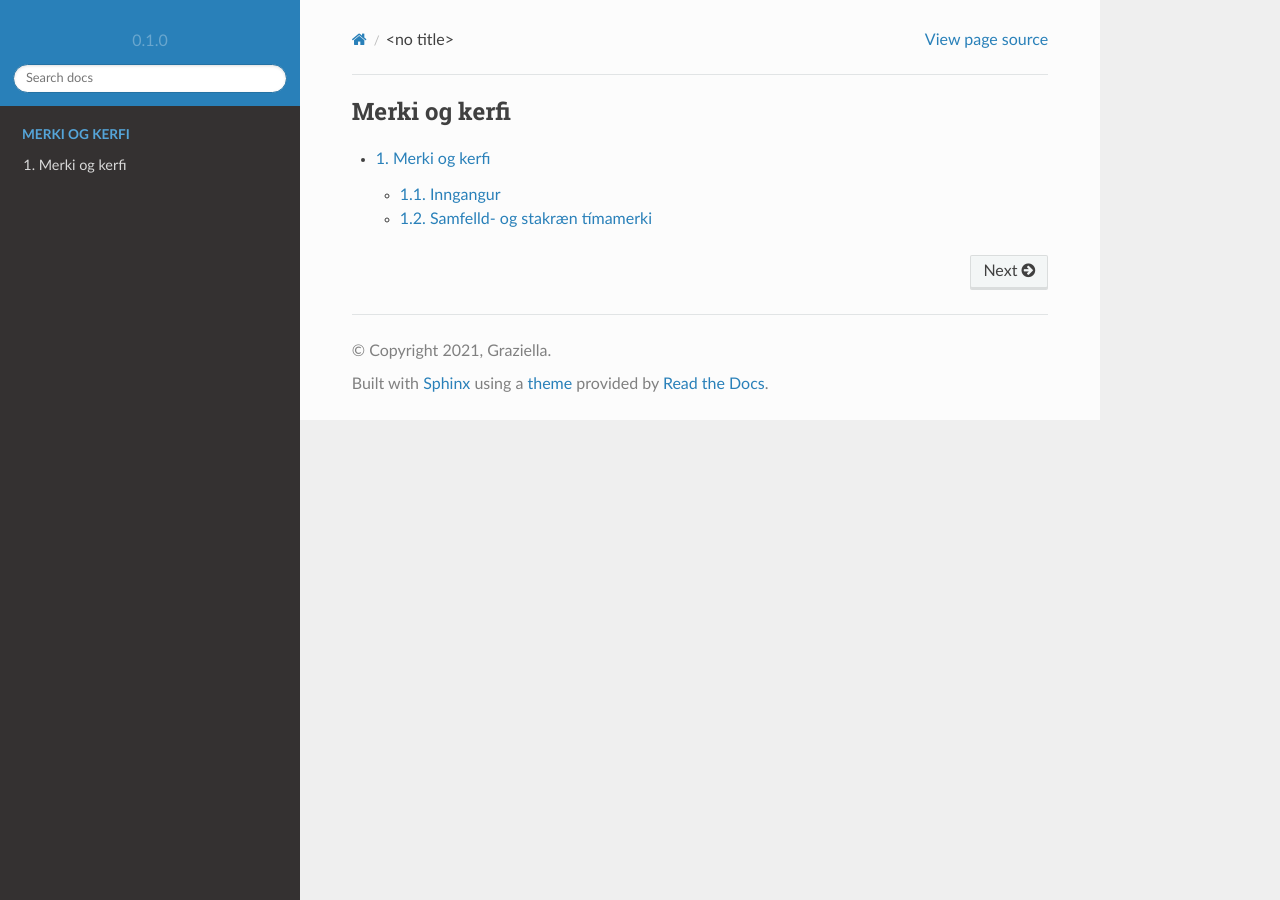
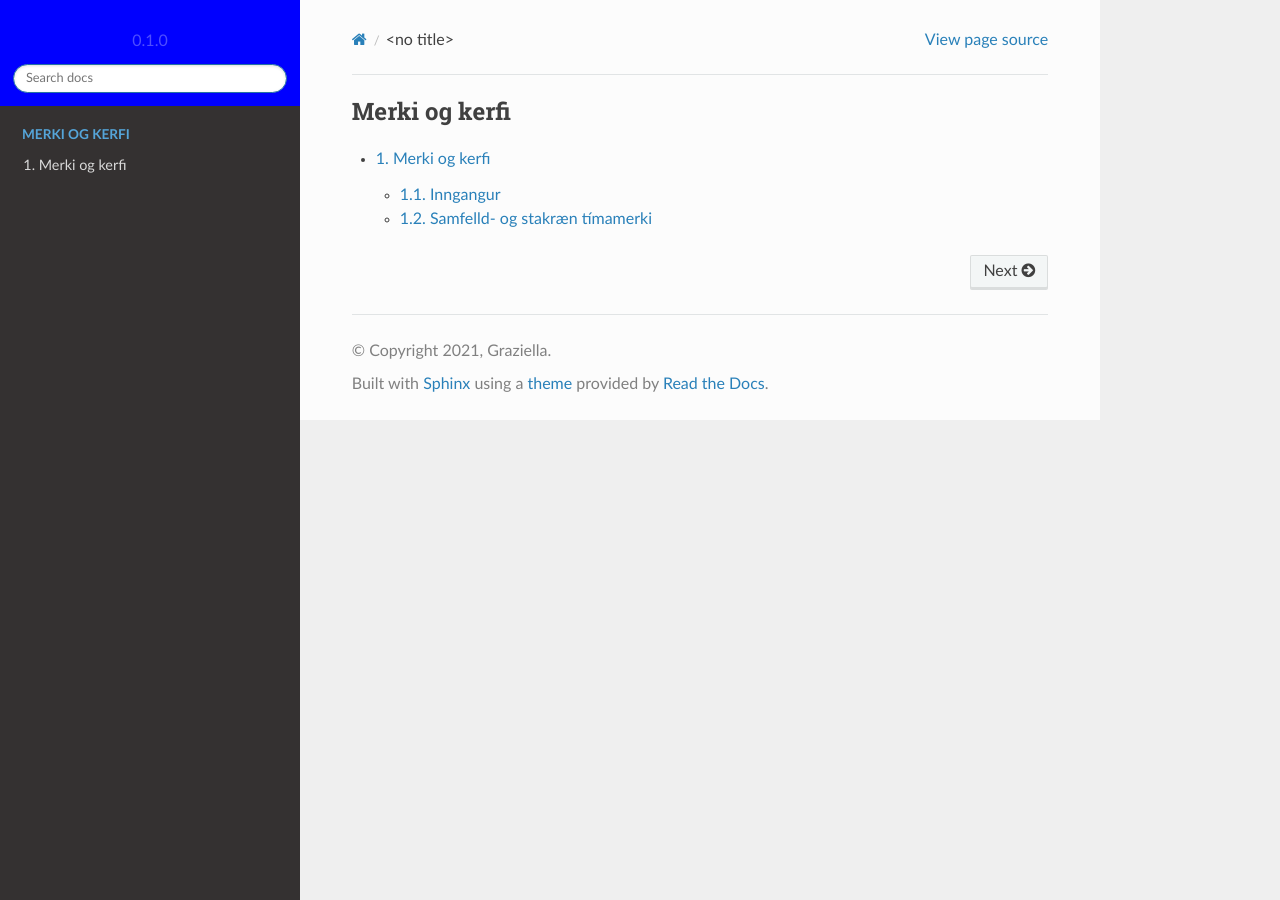
Before and after one commit to CreativeExpert/merkiogkerfi, a Sphinx documentation site: the page built from docs/source/index.rst, in a window 1280 px wide. Built offline with Sphinx 7.4.7 and the Read the Docs theme 2.0.0, drawn with Linux system fonts in a browser that asks for light colours.

Commit message:
Update conf.py

```diff
--- a/docs/source/conf.py
+++ b/docs/source/conf.py
@@ -11,7 +11,7 @@ html_theme_options = {
     'prev_next_buttons_location': 'bottom',
     'style_external_links': False,
     'vcs_pageview_mode': '',
-    'style_nav_header_background': 'light',
+    'style_nav_header_background': 'blue',
 
     # Toc options
     'collapse_navigation': True,
```
